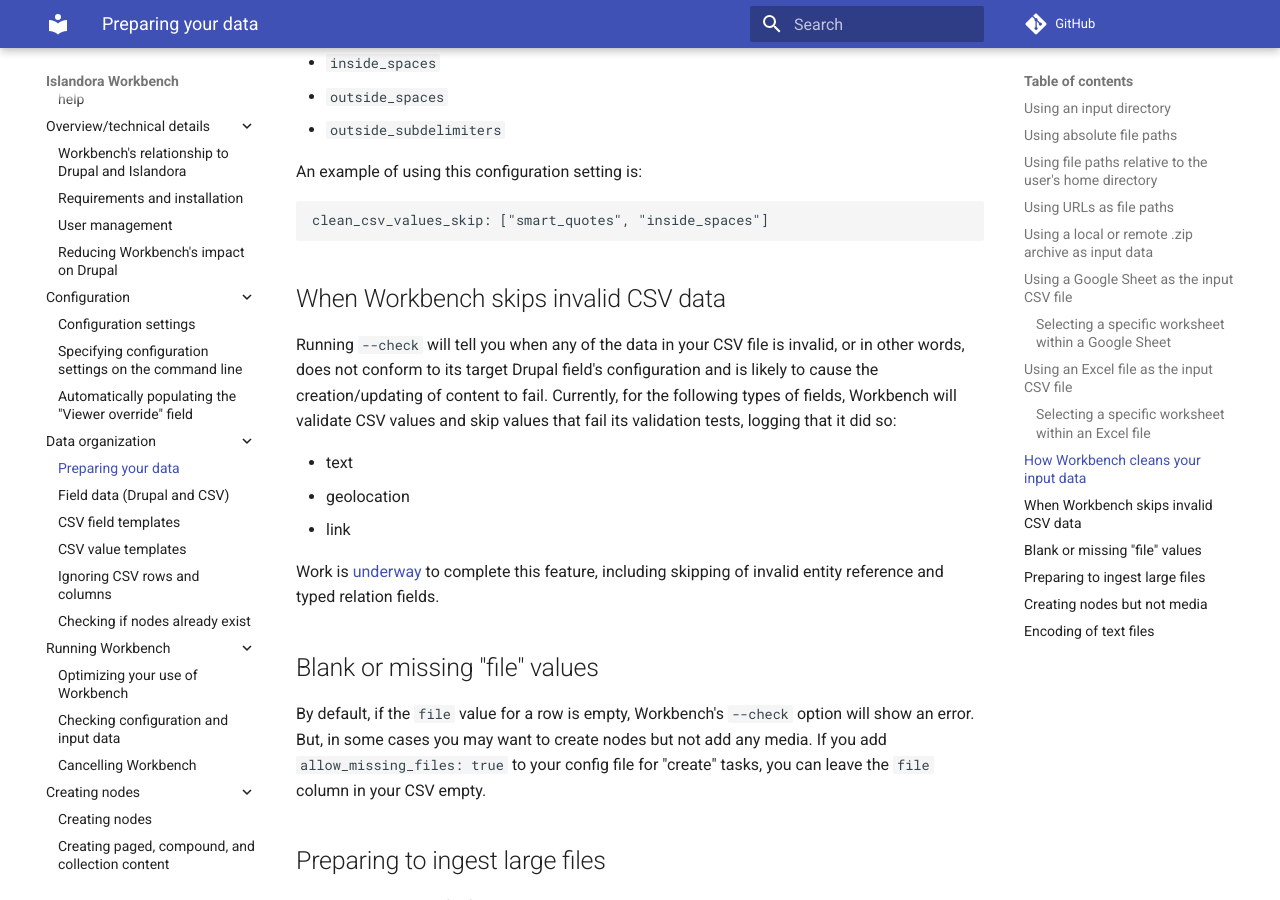
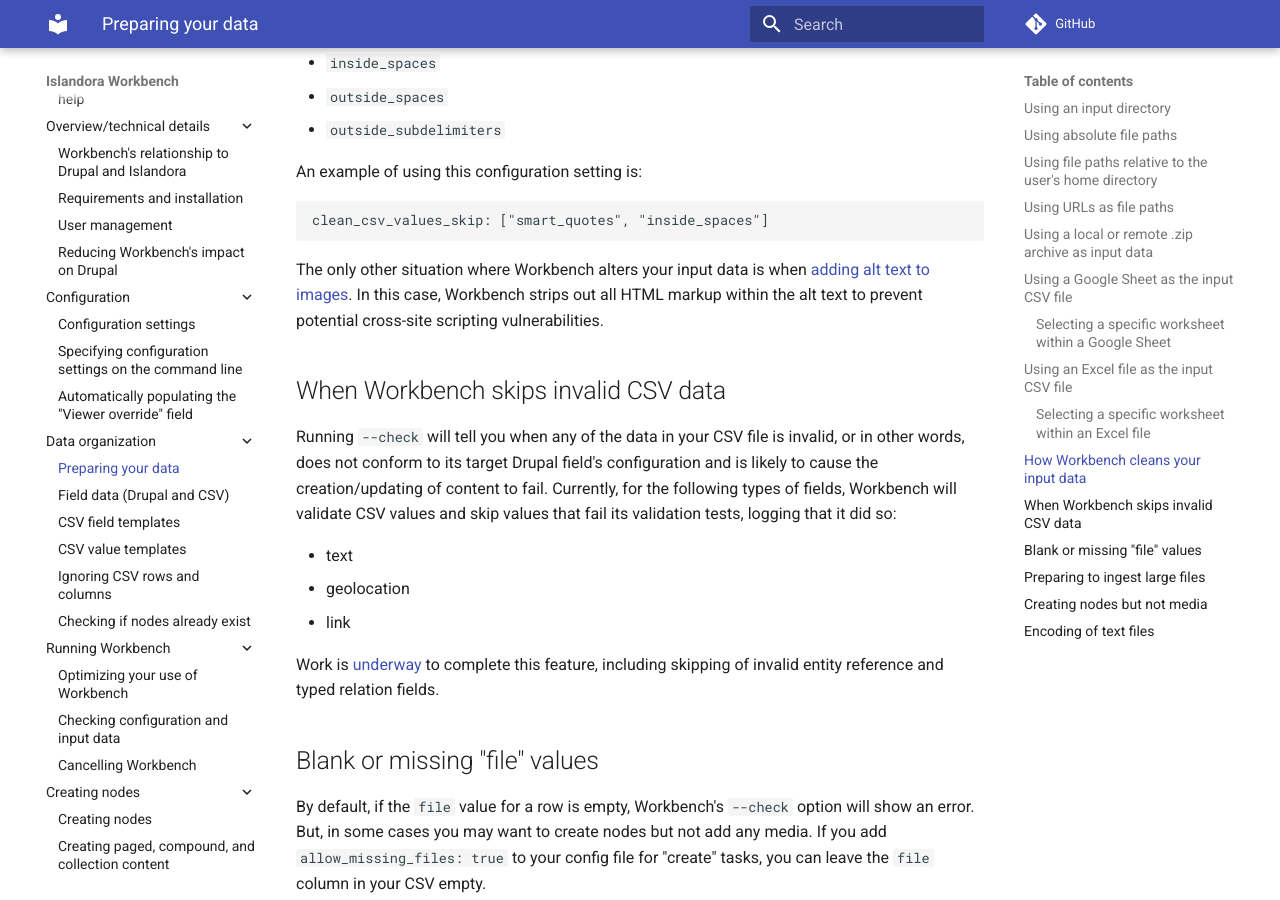
Before and after one commit to mjordan/islandora_workbench_docs, an MkDocs documentation site: the page built from docs/preparing_data.md, in a window 1280 px wide and 900 px high, scrolled down 10778 px. Built offline with MkDocs 1.6.1 and Material for MkDocs 9.7.7, drawn with Linux system fonts in a browser that asks for light colours; comment, search, counter and statistics services are not loaded.

Commit message:
Minor update to the preparing your data page.

````diff
--- a/docs/preparing_data.md
+++ b/docs/preparing_data.md
@@ -392,12 +392,13 @@
 * `outside_spaces`
 * `outside_subdelimiters`
 
-
 An example of using this configuration setting is:
 
 ```
 clean_csv_values_skip: ["smart_quotes", "inside_spaces"]
 ```
+
+The only other situation where Workbench alters your input data is when [adding alt text to images](/islandora_workbench_docs/alt_text/). In this case, Workbench strips out all HTML markup within the alt text to prevent potential cross-site scripting vulnerabilities.
 
 ## When Workbench skips invalid CSV data
 
````
